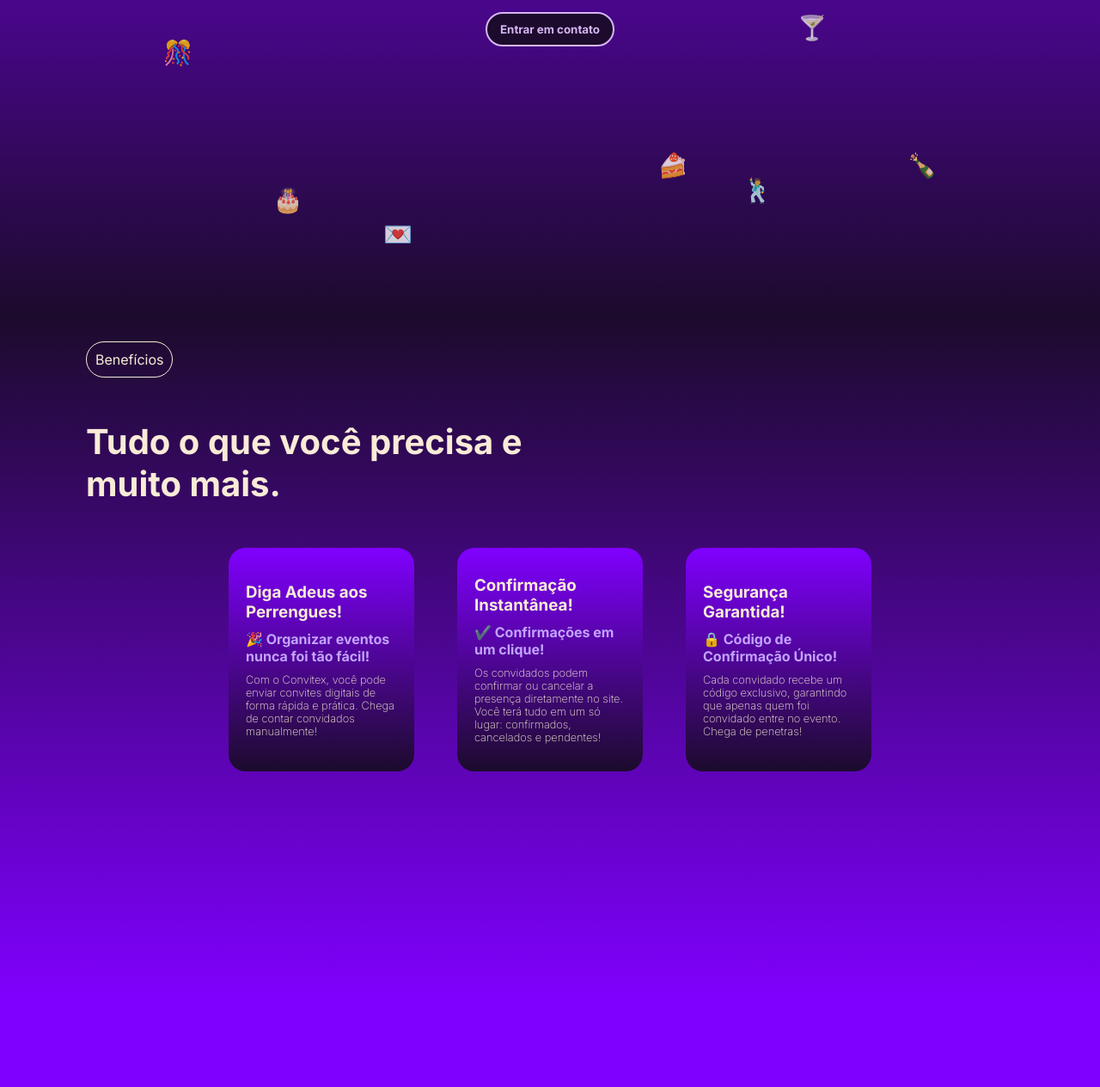
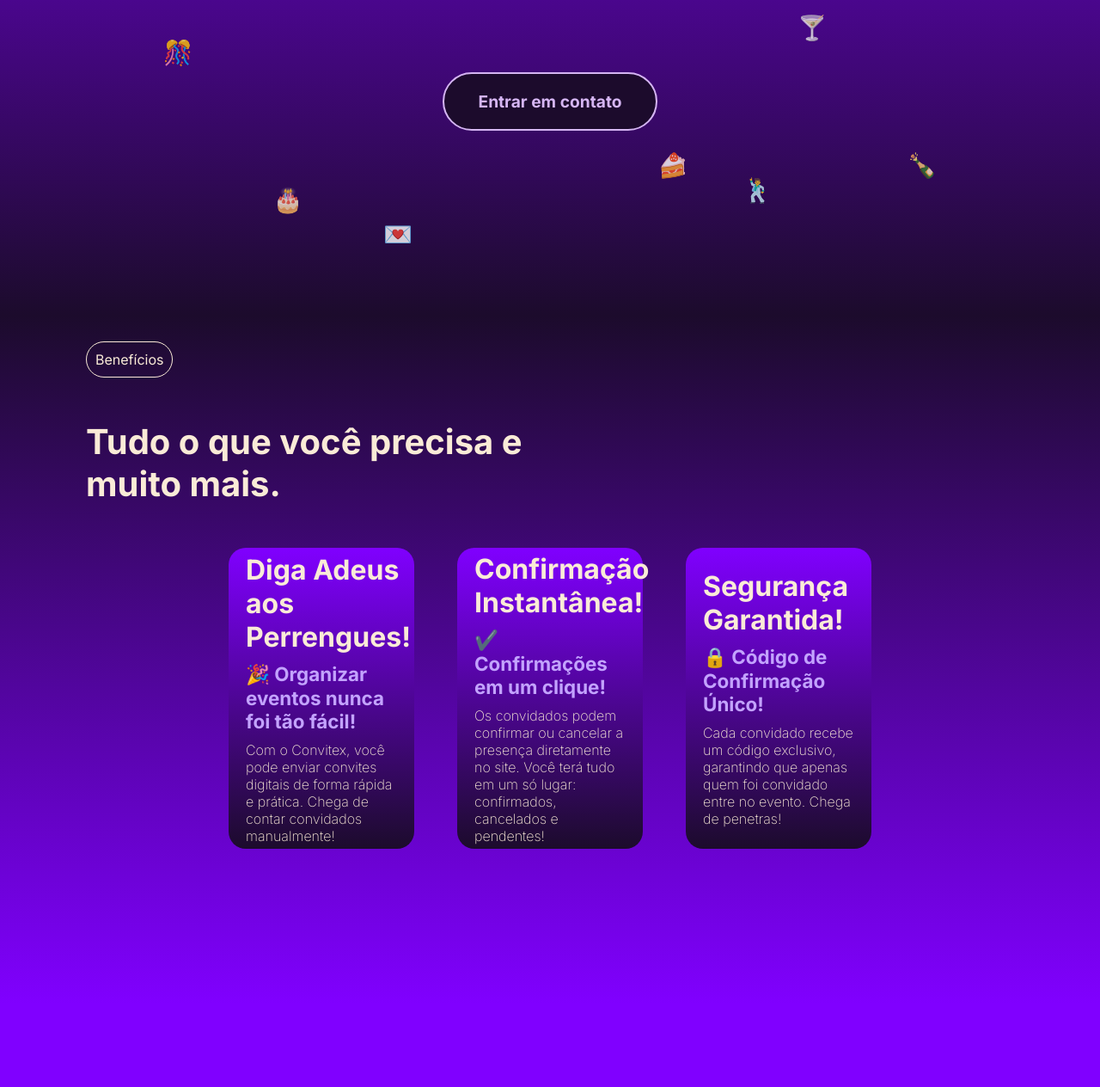
Before and after one commit to luizfernandosb/convitex-app, a plain HTML site: page index.html in a window 1280 px wide. Shown: the part 433-1697 px from the top of the page at 86% size. Drawn offline with Linux system fonts and the light colour scheme.

Commit message:
size fix

```diff
--- a/style.css
+++ b/style.css
@@ -29,8 +29,9 @@ main {
 }
 
 .logo {
-  width: 100px;
+  width: 200px;
   align-self: start;
+  margin-top: -50px;
 }
 
 body h1 {
@@ -143,16 +144,17 @@ p {
 }
 
 .users {
-  margin-top: -80px;
-  width: 130px;
+  margin-top: -100px;
+  width: 200px;
 }
 
 button {
   background-color: #1c0b2c;
   border: 2px solid #d5b5f3;
   outline: none;
-  padding: 10px;
-  width: 150px;
+  padding: 20px 30px;
+  width: 250px;
+  font-size: 1.2rem;
   border-radius: 100px;
   font-weight: bolder;
   color: #d5b5f3;
@@ -211,7 +213,7 @@ section p {
 .card {
   gap: 10px;
   width: 20%;
-  height: 260px;
+  height: 350px;
   background: rgb(128, 0, 255);
   background: linear-gradient(
     180deg,
@@ -229,7 +231,15 @@ section p {
 
 .card p {
   font-weight: 200;
-  font-size: 0.8rem;
+  font-size: 1rem;
+}
+
+.card h3 {
+  font-size: 2rem;
+}
+
+.card span {
+  font-size: 1.4rem;
 }
 
 .card:hover {
```
Also changed, not shown: users.png.
